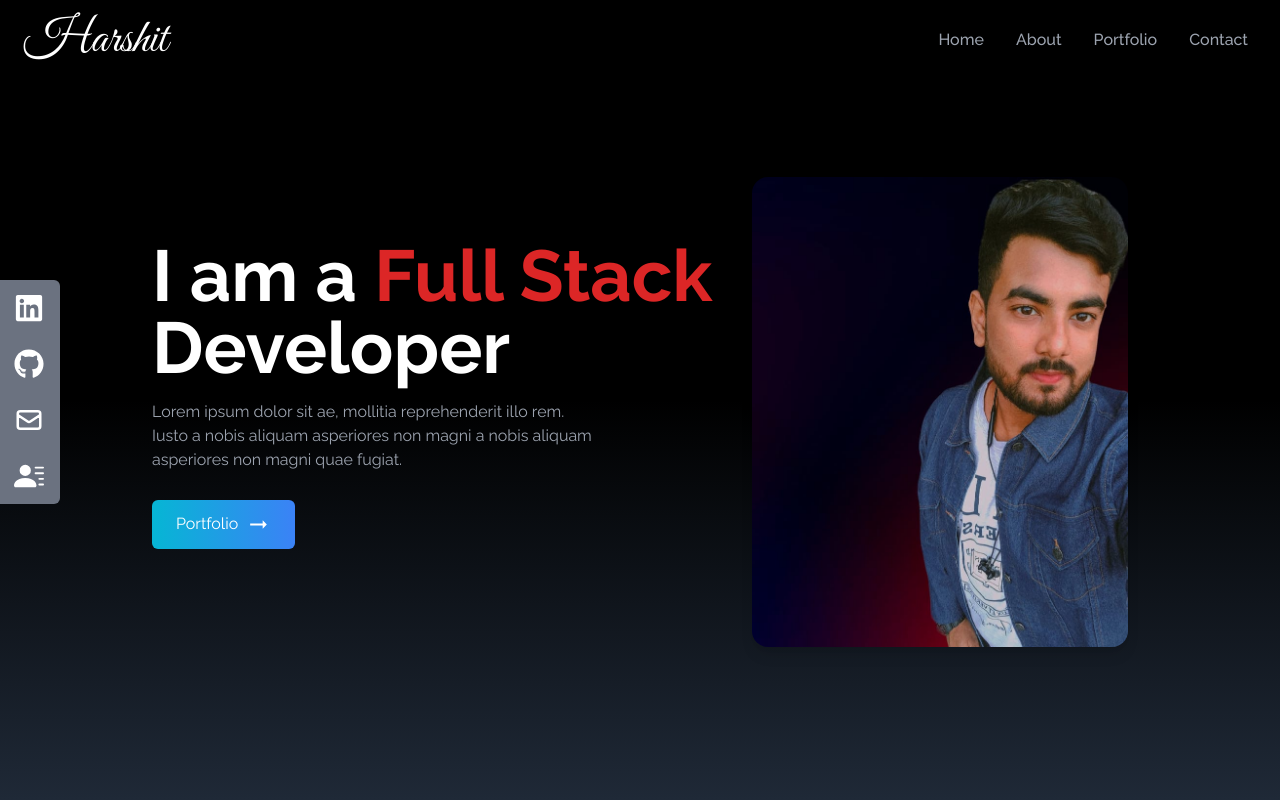
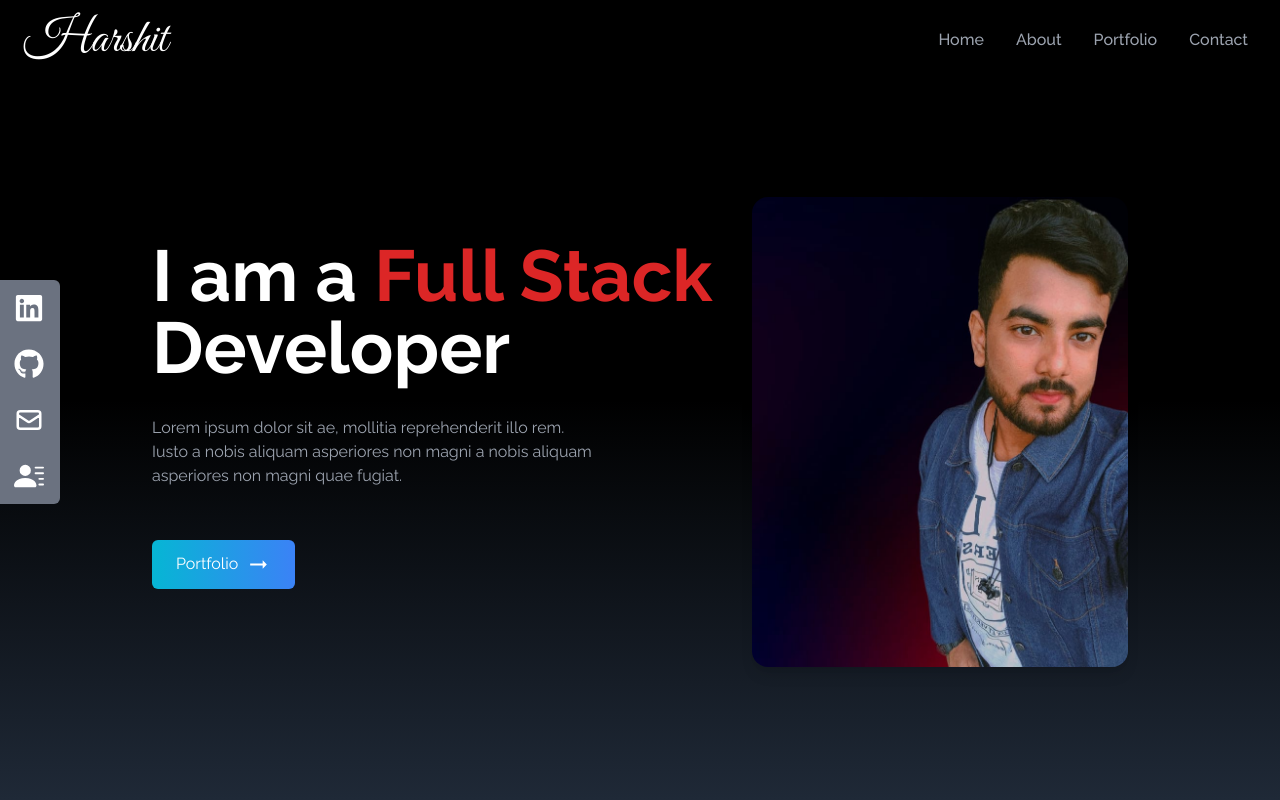
Before and after one commit to Harshit-Ranjan1717/My-Portfolio, a React (Vite) app: page / in a window 1280 px wide. Shown: the top 800 px of the page. Built offline with nearby package versions, Linux system fonts and the light colour scheme.

Commit message:
added css

```diff
--- a/src/components/About.jsx
+++ b/src/components/About.jsx
@@ -4,7 +4,7 @@ const About = () => {
   return (
     <div
       name="about"
-      className="w-full h-screen bg-gradient-to-b from-gray-800 to to-black text-white"
+      className=" w-full  bg-gradient-to-b from-gray-800 to to-black text-white"
     >
       <div className="max-w-screen-lg p-4 mx-auto flex flex-col justify-center w-full h-full">
         <div className="pb-8">
--- a/src/components/Home.jsx
+++ b/src/components/Home.jsx
@@ -6,21 +6,21 @@ const Home = () => {
   return (
     <div
       name="home"
-      className="w-full text-white  h-screen bg-gradient-to-b from-black via-black to-gray-800"
+      className="w-full pt-10 text-white  h-screen bg-gradient-to-b from-black via-black to-gray-800"
     >
       <div className="max-w-screen-lg mx-auto flex flex-col items-center justify-center h-full px-6 md:flex-row">
         <div className="flex flex-col justify-center h-full">
           <h2 className="text-4xl sm:text-7xl sm:w-[600px] font-bold">
             I am a  <span className="text-red-600">Full Stack </span>Developer
           </h2>
-          <p className="  text-gray-400 py-4 max-w-md">
+          <p className="  text-gray-400 pt-8 max-w-md">
             {" "}
             Lorem ipsum dolor sit ae, mollitia reprehenderit illo rem. Iusto
            a nobis aliquam asperiores non magni
            a nobis aliquam asperiores non magni
             quae fugiat.
           </p>
-          <div>
+          <div className="mt-10">
             <Link to="portfolio" smooth duration={500} className=" cursor-pointer group w-fit px-6 py-3 my-3 flex items-center rounded-md bg-gradient-to-r from-cyan-500 to-blue-500">
               Portfolio{" "}
               <span className="pl-2 group-hover:rotate-90 duration-300">
```
